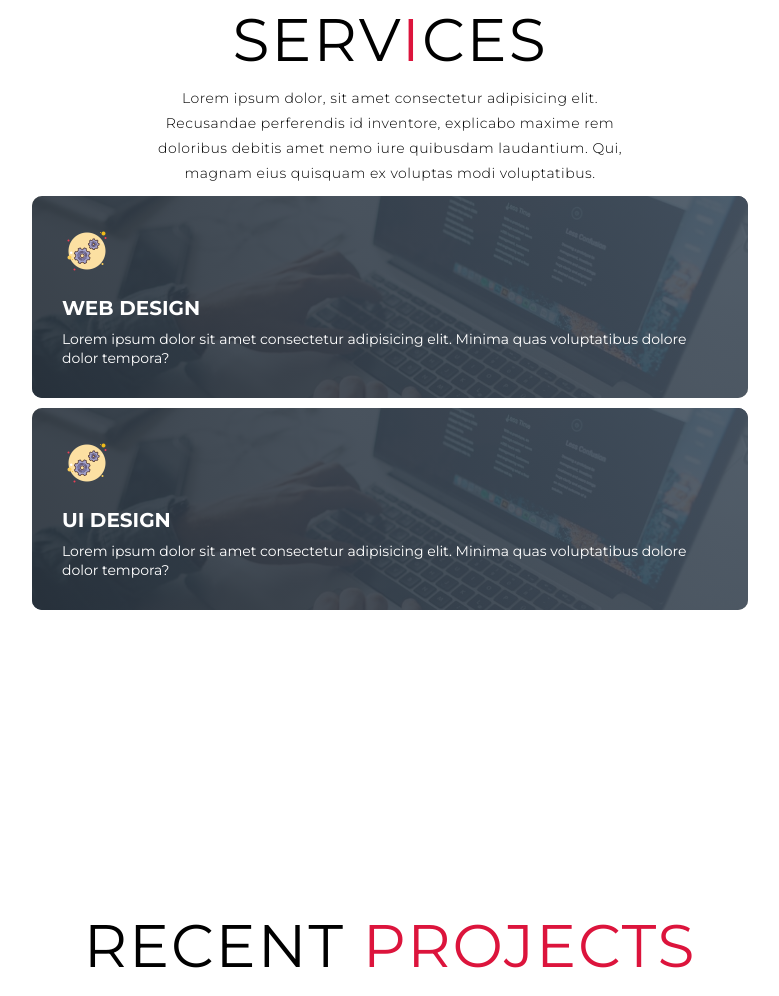
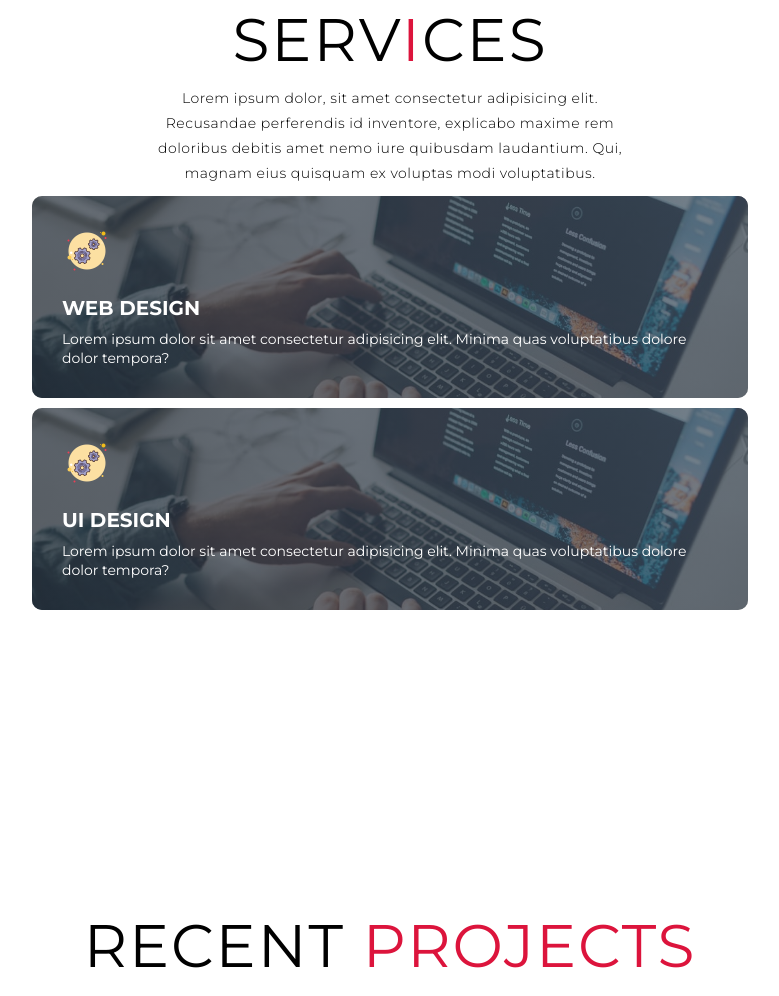
Before and after one commit to Amitkr1224/PersonalPortfolio, a plain HTML site: page index.html in a window 1280 px wide. Shown: the part 897-1893 px from the top of the page, without its empty margins (250-1029 px from the left). Drawn offline with Linux system fonts and the light colour scheme.

Commit message:
intial commit

```diff
--- a/css/style.css
+++ b/css/style.css
@@ -175,7 +175,8 @@ transition: .3s ease letter-spacing;
 
 /* Pic Section */
 #pic{
-    background-image: url("/img/2nd.jpeg");
+    background-image: url("../img/2nd.jpeg");
+    /* background-image: url("https://thumbs.dreamstime.com/z/imae-white-cluds-blue-sky-clouds-145323142.jpg"); */
     background-size: cover;
     background-position: top center;
     position: relative;
@@ -278,7 +279,7 @@ flex-wrap: wrap;
     flex-direction: column;
     padding: 30px;
     border-radius: 10px;
-    background-image: url("/img/type.png");
+    background-image: url('../img/type.png');
     background-size: cover;
     margin: 10px 5%;
     position: relative;
@@ -293,7 +294,7 @@ flex-wrap: wrap;
     height: 100%;
     width: 100%;
     background-image: linear-gradient(60deg, #29323c 0%, #485563 100%);
-    opacity: .9;
+    opacity: .7;
     z-index: -1;
 }
 #services .service-bottom .icon{
--- a/index.html
+++ b/index.html
@@ -5,7 +5,7 @@
     <meta charset="UTF-8">
     <meta http-equiv="X-UA-Compatible" content="IE=edge">
     <meta name="viewport" content="width=device-width, initial-scale=1.0">
-    <link rel="icon" href="./img/icons8-customer-service-64.png">
+    <link rel="icon" href="./img/iccon.jpeg">
     <link rel="stylesheet" href="./css/style.css">
     <title>Personal Portfolio</title>
 </head>
```
Also changed, not shown: img/WhatsApp Image 2021-10-17 at 3.55.44 PM (1).jpeg (deleted), img/WhatsApp Image 2021-10-17 at 3.55.44 PM.jpeg (deleted), img/iccon.jpeg (added).
